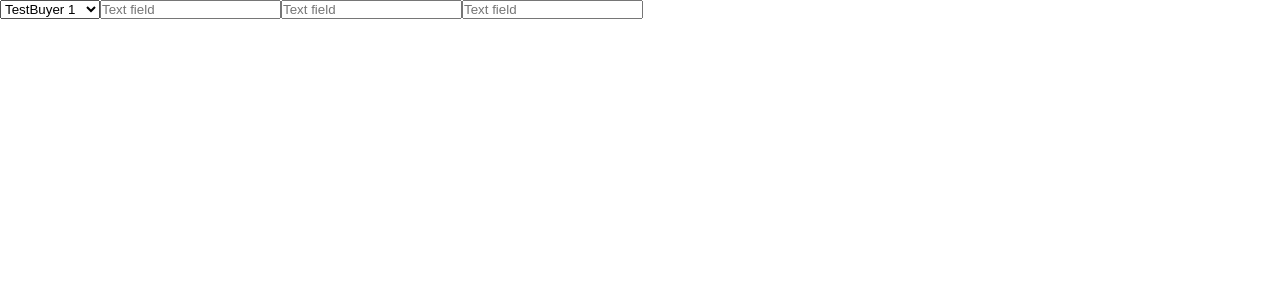
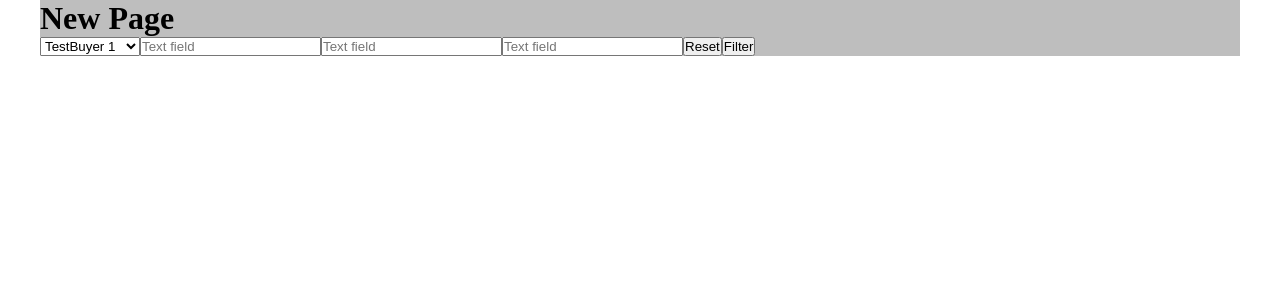
Before and after one commit to dmitryrec/react-form-test, a React (Create React App) app: page / in a window 1280 px wide. Shown: the top 300 px of the page. Built offline with nearby package versions, Linux system fonts and the light colour scheme.

Commit message:
add header and some styles

```diff
--- a/src/App.css
+++ b/src/App.css
@@ -2,3 +2,14 @@
   padding: 0;
   margin: 0;
 }
+
+.container {
+  max-width: 1200px;
+  margin: 0 auto;
+  background: rgb(190, 190, 190);
+}
+
+.form-.container {
+  display: flex;
+
+}
--- a/src/App.js
+++ b/src/App.js
@@ -4,6 +4,7 @@ import './App.css';
 import { data } from './data';
 import TextInput from './components/text-input/text-input';
 import SelectInput from './components/select-input/select-input';
+import Header from './components/header/header';
 
 export default class App extends Component {
 
@@ -22,13 +23,21 @@ export default class App extends Component {
   };
 
   render () {
+    const { text1, text2, text3 } = this.state;
+
     return (
-      <form>
-        <SelectInput {...data}/>
-        <TextInput onChange={this.handleInputChange} value={this.state.text1}/>
-        <TextInput onChange={this.handleInputChange} value={this.state.text2}/>
-        <TextInput onChange={this.handleInputChange} value={this.state.text3}/>
-      </form>
+      <div className='container'>
+        <Header/>
+        <form className='form-container'>
+          <SelectInput {...data}/>
+          <TextInput onChange={this.handleInputChange} value={text1}/>
+          <TextInput onChange={this.handleInputChange} value={text2}/>
+          <TextInput onChange={this.handleInputChange} value={text3}/>
+          <button>Reset</button>
+          <button>Filter</button>
+        </form>
+      </div>
+
     );
   }
 
--- /dev/null
+++ b/src/components/header/header.js
@@ -0,0 +1,7 @@
+import React from 'react'
+
+export default function Header() {
+    return (
+        <h1>New Page</h1>
+    )
+}
```
